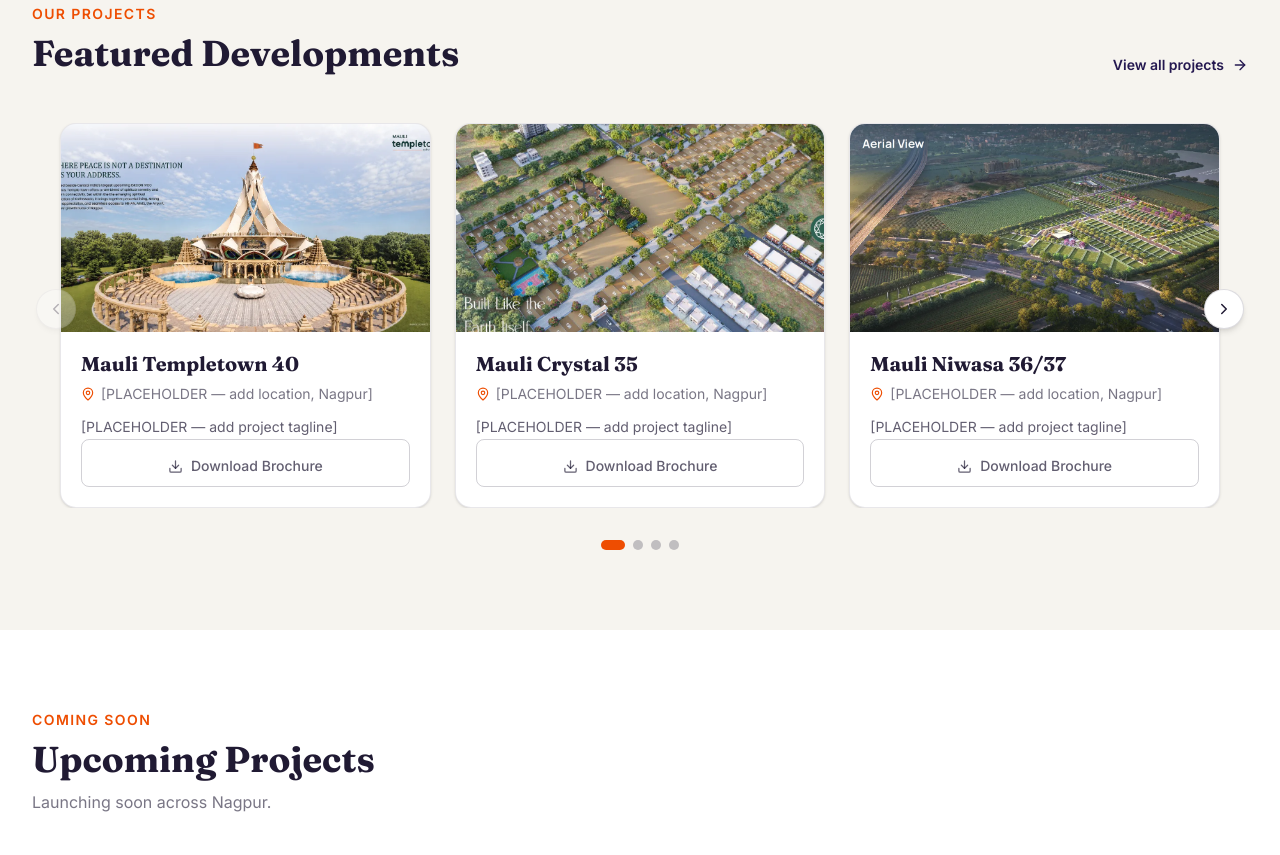
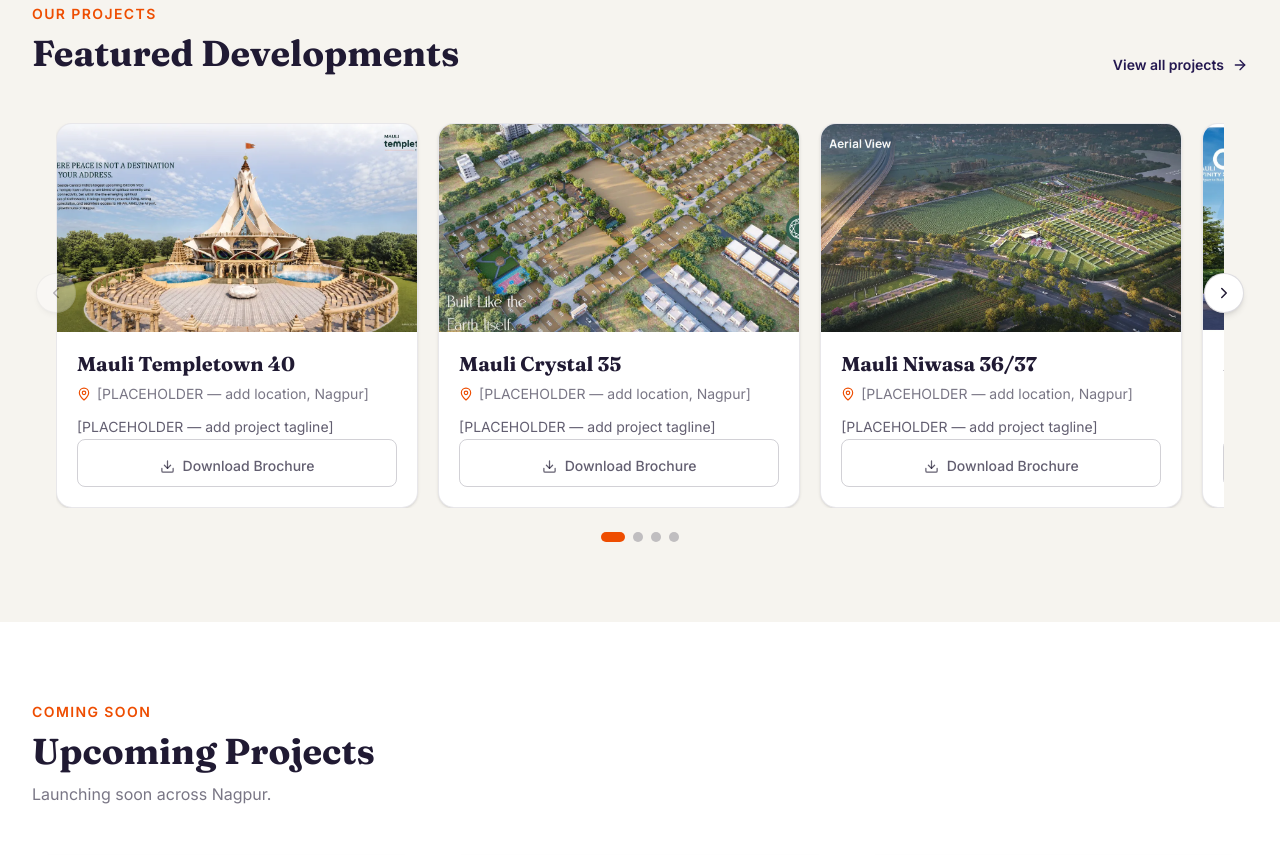
Before and after one commit to ZidaanNawab/Real-estate, a Next.js app: page / in a window 1280 px wide. Shown: the part 1060-1915 px from the top of the page. Built offline with nearby package versions, Linux system fonts and the light colour scheme; no server answers.

Commit message:
updated website

```diff
--- a/app/page.tsx
+++ b/app/page.tsx
@@ -2,7 +2,7 @@
 import Link from "next/link";
 import { Phone, ArrowRight, Shield, MapPin, Star, CheckCircle } from "lucide-react";
 import { Button } from "@/components/ui/Button";
-import { ProjectsSlider } from "@/components/sections/ProjectsSlider";
+import { ProjectCarousel } from "@/components/sections/ProjectCarousel";
 import { Badge } from "@/components/ui/Badge";
 import { AnimatedSection } from "@/components/ui/AnimatedSection";
 import { buildMetadata } from "@/lib/metadata";
@@ -163,7 +163,7 @@
 
           {/* px-6 pads the slider so its ±-left/right-5 arrow buttons don't clip */}
           <div className="px-6">
-            <ProjectsSlider projects={projects} />
+            <ProjectCarousel projects={projects} />
           </div>
         </div>
       </section>
--- /dev/null
+++ b/components/sections/ProjectCarousel.tsx
@@ -0,0 +1,154 @@
+"use client";
+
+import useEmblaCarousel from "embla-carousel-react";
+import { useCallback, useEffect, useState } from "react";
+import { ChevronLeft, ChevronRight } from "lucide-react";
+import { type Project } from "@/data/projects";
+import { ProjectCard } from "@/components/sections/ProjectCard";
+import { cn } from "@/lib/utils";
+
+interface ProjectCarouselProps {
+  projects: Project[];
+}
+
+export function ProjectCarousel({ projects }: ProjectCarouselProps) {
+  const prefersReducedMotion =
+    typeof window !== "undefined"
+      ? window.matchMedia("(prefers-reduced-motion: reduce)").matches
+      : false;
+
+  const [emblaRef, emblaApi] = useEmblaCarousel({
+    loop: false,
+    align: "start",
+    dragFree: false,
+    containScroll: "trimSnaps",
+    duration: prefersReducedMotion ? 0 : 25,
+  });
+
+  const [prevEnabled, setPrevEnabled] = useState(false);
+  const [nextEnabled, setNextEnabled] = useState(true);
+  const [selectedIndex, setSelectedIndex] = useState(0);
+  const [scrollSnaps, setScrollSnaps] = useState<number[]>([]);
+
+  const onSelect = useCallback(() => {
+    if (!emblaApi) return;
+    setSelectedIndex(emblaApi.selectedScrollSnap());
+    setPrevEnabled(emblaApi.canScrollPrev());
+    setNextEnabled(emblaApi.canScrollNext());
+  }, [emblaApi]);
+
+  useEffect(() => {
+    if (!emblaApi) return;
+    setScrollSnaps(emblaApi.scrollSnapList());
+    onSelect();
+    emblaApi.on("select", onSelect);
+    emblaApi.on("reInit", onSelect);
+    return () => {
+      emblaApi.off("select", onSelect);
+      emblaApi.off("reInit", onSelect);
+    };
+  }, [emblaApi, onSelect]);
+
+  const scrollPrev = useCallback(() => emblaApi?.scrollPrev(), [emblaApi]);
+  const scrollNext = useCallback(() => emblaApi?.scrollNext(), [emblaApi]);
+  const scrollTo = useCallback(
+    (index: number) => emblaApi?.scrollTo(index),
+    [emblaApi]
+  );
+
+  const handleKeyDown = (e: React.KeyboardEvent) => {
+    if (e.key === "ArrowLeft") { e.preventDefault(); scrollPrev(); }
+    if (e.key === "ArrowRight") { e.preventDefault(); scrollNext(); }
+  };
+
+  return (
+    <div
+      className="relative"
+      onKeyDown={handleKeyDown}
+      tabIndex={0}
+      role="region"
+      aria-label="Featured projects carousel"
+      aria-roledescription="carousel"
+    >
+      {/* Embla viewport — min-h reserves layout space to prevent CLS */}
+      <div
+        ref={emblaRef}
+        className="overflow-hidden min-h-[380px]"
+        aria-live="polite"
+      >
+        <div className="flex gap-5 touch-pan-y">
+          {projects.map((project, i) => (
+            <div
+              key={project.id}
+              className="flex-none w-[88%] sm:w-[46%] lg:w-[31%]"
+              role="group"
+              aria-roledescription="slide"
+              aria-label={`${i + 1} of ${projects.length}: ${project.name}`}
+            >
+              <ProjectCard project={project} />
+            </div>
+          ))}
+        </div>
+      </div>
+
+      {/* Prev / Next arrows — hidden on mobile (swipe is enough) */}
+      <button
+        onClick={scrollPrev}
+        disabled={!prevEnabled}
+        aria-label="Previous projects"
+        className={cn(
+          "hidden sm:flex absolute -left-5 top-[calc(50%-40px)] -translate-y-1/2 z-10",
+          "w-10 h-10 rounded-full bg-white border border-charcoal/15 shadow-md",
+          "items-center justify-center text-charcoal",
+          "hover:bg-orange hover:text-white hover:border-orange transition-colors duration-200",
+          "disabled:opacity-30 disabled:cursor-not-allowed disabled:hover:bg-white disabled:hover:text-charcoal disabled:hover:border-charcoal/15",
+          "focus-visible:outline-none focus-visible:ring-2 focus-visible:ring-orange"
+        )}
+      >
+        <ChevronLeft size={18} />
+      </button>
+
+      <button
+        onClick={scrollNext}
+        disabled={!nextEnabled}
+        aria-label="Next projects"
+        className={cn(
+          "hidden sm:flex absolute -right-5 top-[calc(50%-40px)] -translate-y-1/2 z-10",
+          "w-10 h-10 rounded-full bg-white border border-charcoal/15 shadow-md",
+          "items-center justify-center text-charcoal",
+          "hover:bg-orange hover:text-white hover:border-orange transition-colors duration-200",
+          "disabled:opacity-30 disabled:cursor-not-allowed disabled:hover:bg-white disabled:hover:text-charcoal disabled:hover:border-charcoal/15",
+          "focus-visible:outline-none focus-visible:ring-2 focus-visible:ring-orange"
+        )}
+      >
+        <ChevronRight size={18} />
+      </button>
+
+      {/* Dot indicators */}
+      {scrollSnaps.length > 1 && (
+        <div
+          className="flex justify-center gap-2 mt-6"
+          role="tablist"
+          aria-label="Carousel position"
+        >
+          {scrollSnaps.map((_, i) => (
+            <button
+              key={i}
+              role="tab"
+              aria-selected={i === selectedIndex}
+              aria-label={`Go to slide ${i + 1}`}
+              onClick={() => scrollTo(i)}
+              className={cn(
+                "rounded-full transition-all duration-300",
+                "focus-visible:outline-none focus-visible:ring-2 focus-visible:ring-orange",
+                i === selectedIndex
+                  ? "w-6 h-2.5 bg-orange"
+                  : "w-2.5 h-2.5 bg-charcoal/25 hover:bg-charcoal/50"
+              )}
+            />
+          ))}
+        </div>
+      )}
+    </div>
+  );
+}
--- a/package.json
+++ b/package.json
@@ -11,6 +11,7 @@
     "dependencies": {
         "@hookform/resolvers": "^5.9.1",
         "clsx": "^2.1.1",
+        "embla-carousel-react": "^8.6.0",
         "framer-motion": "^13.4.0",
         "lucide-react": "^1.47.0",
         "next": "16.3.5",
```
Also changed, not shown: 1 other file (tests, documents, lock files or other folders).
